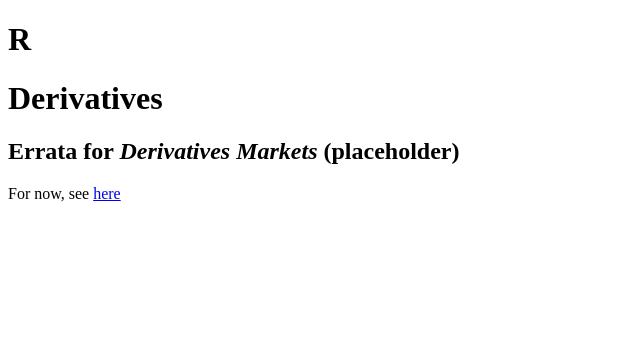
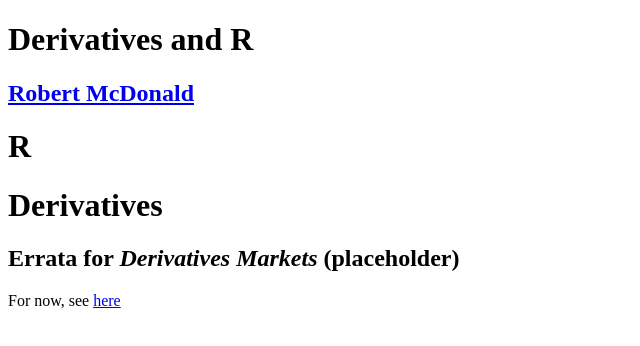
Before and after one commit to rmcd1024/derivatives_and_R, a plain HTML site: page index.html in a window 1280 px wide. Shown: the whole page, without its empty margins (0-640 px from the left). Drawn offline with Linux system fonts and the light colour scheme.

Commit message:
first commit

```diff
--- a/index.html
+++ b/index.html
@@ -4,10 +4,15 @@
   <meta http-equiv="Content-Type" content="text/html; charset=utf-8" />
   <meta http-equiv="Content-Style-Type" content="text/css" />
   <meta name="generator" content="pandoc" />
-  <title></title>
+  <meta name="author" content="Robert McDonald" />
+  <title>Derivatives and R</title>
   <style type="text/css">code{white-space: pre;}</style>
 </head>
 <body>
+<div id="header">
+<h1 class="title">Derivatives and R</h1>
+<h2 class="author"><a href="http://www.kellogg.northwestern.edu/faculty/directory/mcdonald_robert.aspx">Robert McDonald</a></h2>
+</div>
 <h1 id="r">R</h1>
 <h1 id="derivatives">Derivatives</h1>
 <h2 id="errata-for-derivatives-markets-placeholder">Errata for <em>Derivatives Markets</em> (placeholder)</h2>
```
Also changed, not shown: 1 other file.
